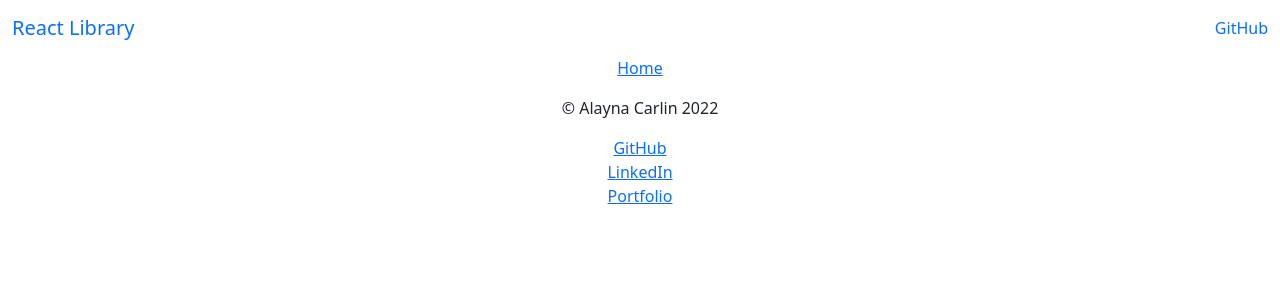
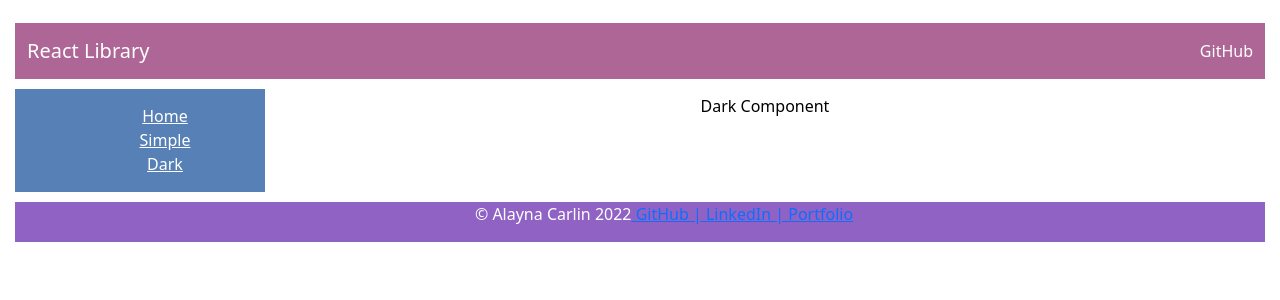
Before and after one commit to AlaynaCarlin/styling-practice, a React (Create React App) app: page /dark in a window 1280 px wide. Shown: the top 300 px of the page. Built offline with nearby package versions, Linux system fonts and the light colour scheme.

Commit message:
added first components

```diff
--- a/src/App.css
+++ b/src/App.css
@@ -4,7 +4,7 @@
 
 
 .App-header {
-  background-color: #282c34;
+  background-color: #47639b;
   min-height: 100vh;
   display: flex;
   flex-direction: column;
@@ -26,3 +26,80 @@
   color: rgb(255, 255, 255);
   font-weight: bold;
 } */
+
+/* body */
+body {
+  padding: 15px;
+  background-color: white;
+  font: Belleza;
+}
+
+/* footer */
+footer {
+  background-color: #9062c4;
+  color: white;
+  margin-top: 10px;
+}
+
+footer p {
+  margin-top: 0.em!important;
+  margin-left: 1.5em;
+}
+
+/* main */
+.main {
+  background-color: white;
+  color: black;
+  height: 100%;
+}
+
+.mainDiv {
+  margin: auto;
+  width: 90%;
+  padding: 5px;
+}
+
+.sidebar {
+  display: flex;
+  background-color: #53565A;
+  margin-top: 10px;
+}
+
+ul {
+  list-style-type: none;
+}
+
+/* Sidebar */
+.sidebar-list-styling{
+  padding-left: 50px;
+  padding-top: 15px;
+  width: 20%;
+  background-color: #5680b6;
+  color: white;
+}
+
+.sidebar-list a{
+  color: white;
+  padding: 0;
+}
+
+.sidebar-route{
+  flex: 1;
+  padding: '00px';
+}
+
+/* header */
+.header {
+  margin-top: 0.5em!important;
+  text-align: center;
+  background-color: #ad6696;
+  color: white;
+}
+
+.header a {
+  color: white;
+}
+
+.header p {
+  margin-top: 0.8em!important;
+}
--- /dev/null
+++ b/src/components/pages/Dark.js
@@ -0,0 +1,13 @@
+
+
+const Dark = () => {
+    return(
+        <div className="main">
+            <div className="mainDiv">
+                Dark Component
+            </div>
+        </div>
+    );
+};
+
+export default Dark;
--- /dev/null
+++ b/src/components/pages/Simple.js
@@ -0,0 +1,13 @@
+
+
+const Simple = () => {
+    return(
+        <div className="main">
+            <div className="mainDiv">
+                Simple Component
+            </div>
+        </div>
+    );
+};
+
+export default Simple;
--- a/src/components/site/Footer.js
+++ b/src/components/site/Footer.js
@@ -5,10 +5,10 @@ const Footer = () => {
     return(
         <footer>
             <Row>
-                <p>&copy; Alayna Carlin 2022</p>
-                <a href='https://github.com/AlaynaCarlin' >GitHub</a>
-                <a href='https://www.linkedin.com/in/alayna-carlin-865326221/' >LinkedIn</a>
-                <a href='https://alaynacarlin.github.io/'>Portfolio</a>
+                <p>&copy; Alayna Carlin 2022
+                <a href='https://github.com/AlaynaCarlin' > GitHub |</a>
+                <a href='https://www.linkedin.com/in/alayna-carlin-865326221/' > LinkedIn |</a>
+                <a href='https://alaynacarlin.github.io/'> Portfolio</a></p>
             </Row>
         </footer>
     );
--- a/src/components/site/Header.js
+++ b/src/components/site/Header.js
@@ -17,6 +17,12 @@ const Header = () => {
                         <NavLink href='https://github.com/AlaynaCarlin/styling-practice.git'>
                             GitHub
                         </NavLink>
+                        {/* <NavLink href='https://github.com/AlaynaCarlin/styling-practice.git'>
+                            GitHub
+                        </NavLink>
+                        <NavLink href='https://github.com/AlaynaCarlin/styling-practice.git'>
+                            GitHub
+                        </NavLink> */}
                     </NavItem>
                 </Nav>
             </Navbar>
--- a/src/components/site/Sidebar.js
+++ b/src/components/site/Sidebar.js
@@ -4,6 +4,8 @@ import {
     Routes
 } from 'react-router-dom';
 import Home from './Home';
+import Simple from '../pages/Simple';
+import Dark from '../pages/Dark';
 
 const SideBar = () => {
     return (
@@ -11,14 +13,15 @@ const SideBar = () => {
             <div className='sidebar-list-styling'>
                 <ul className='sidebar-list list-unstyled'>
                     <li><Link to='/home'>Home</Link></li>
-                    {/* <li><Link to='/page1'>page1</Link></li>
-                    <li><Link to='/page2'>page2</Link></li> */}
+                    <li><Link to='/simple'>Simple</Link></li>
+                    <li><Link to='/dark'>Dark</Link></li>
                 </ul>
             </div>
             <div className='sidebar-route'>
                 <Routes>
                     <Route exact path='/home' element={<Home/>}/>
-                    {/* <Route exact path='/'><Home /></Route> */}
+                    <Route exact path='/simple' element={<Simple/>}/>
+                    <Route exact path='/dark' element={<Dark/>} />
                 </Routes>
             </div>
         </div>
```
